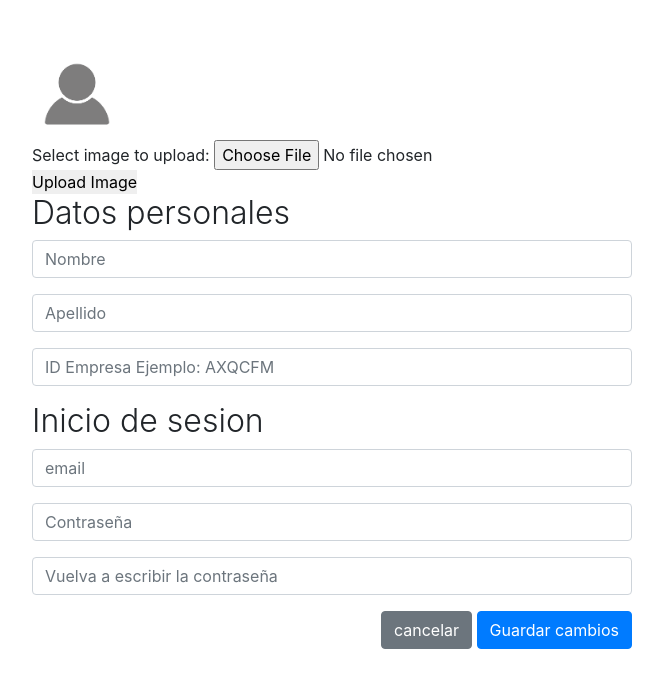
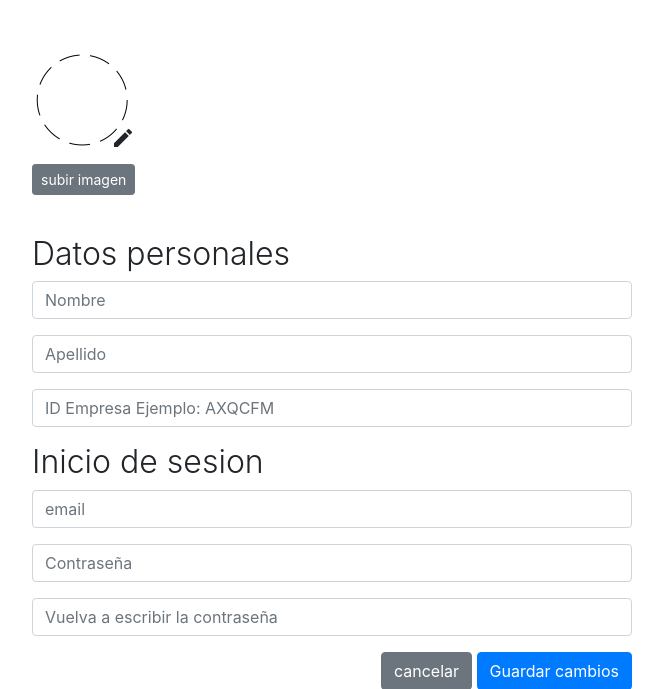
Before and after one commit to guilledp/Proyecto, a PHP site: page /profile.php in a window 1280 px wide. Shown: the part 111-800 px from the top of the page, without its empty margins (308-971 px from the left). Run offline with PHP 8.4, Linux system fonts and the light colour scheme; the visitor is signed in with stand-in values (Sample User, id 1).

Commit message:
Los usuarios pueden agregar su avatar. Agregado Cerras Sesion

```diff
--- a/css/styles.css
+++ b/css/styles.css
@@ -133,3 +133,31 @@
 	width: 100%;
 	position: fixed;
 }
+
+.image-upload>input {
+  display: none;
+}
+
+.container {
+  position: relative;
+  width: 50%;
+  max-width: 300px;
+	padding: 0;
+	margin: 0;
+}
+
+.image {
+  display: block;
+  width: 100%;
+  height: auto;
+}
+
+/* Top right text */
+.bottom-right {
+
+	line-height: 0;
+	font-size: x-large;
+	position: absolute;
+  bottom: 0px;
+  right: 0px;
+}
--- a/header.php
+++ b/header.php
@@ -9,13 +9,13 @@
     <span class="navbar-toggler-icon"></span>
   </button>
 
-  <div class=" navbar-collapse show" id="NavBar"> <!--Agregar show-->
+  <div class="collapse navbar-collapse" id="NavBar"> <!--Agregar show-->
 
     <div class="navbar-nav align-items-end">
       <a class="nav-item nav-link active" href="index.php">Home</a>
       <a class="nav-item nav-link" href="#">Mis Certificados</a>
       <a class="nav-item nav-link" href="profile.php">Perfil</a>
-      <a class="nav-item nav-link" href="login.php">Salir</a>
+      <a class="nav-item nav-link" href="index.php?logout=bye">Salir</a>
     </div>
 
   </div>
--- a/json/usuarios.json
+++ b/json/usuarios.json
@@ -1 +1 @@
-[{"email":"guille_dp@hotmail.com","password":"$2y$10$.ny5RX\/eZkAXYP.3ZRfr9eXpfxvDK9eMBjCKh56ecW2itmT88bn3a","nombre":"Guille","apellido":"dp","idEempresa":"safdsg"}]
+[{"email":"guille_dp@hotmail.com","password":"$2y$10$.ny5RX\/eZkAXYP.3ZRfr9eXpfxvDK9eMBjCKh56ecW2itmT88bn3a","nombre":"Guille","apellido":"dp","idEempresa":"safdsg"},{"email":"sol_tropeano@hotmail.com","password":"$2y$10$jQHgRwBJsbDg2ZWIcjTm1Oe3fKpdFRJJTz6\/ML1GCt7MBNalaIa2G","nombre":"sol","apellido":"tropeano","idEempresa":"awfgAF"},{"email":"asistentes@delec.com.ar","password":"$2y$10$b.hWlFJi8le5QNWXdQj1Ru1sH7lhrsEvC9YlEsV0QU.4W.T5ctEDC","nombre":"safdgs","apellido":"dfsf","idEempresa":"AFF"}]
--- a/profile.php
+++ b/profile.php
@@ -1,36 +1,62 @@
 <?php
 
-//VERIFICAR SESION
-  session_start();
-  if(!isset($_SESSION['id'])){
-  die(header("location: login.php"));
-  }
-//VERIFICAR SESION
+include_once('session.php');
 
-if ($_POST){
+$errorTamaño = "";
+$errorTipo = "";
+$nombreAvatar = $_SESSION['id'];
 
-if( $_FILES['avatar']['error'] === 0){
-//mover a la carpeta
+if (isset($_FILES["fileToUpload"])) {
 
-  if (!file_exists('avatars')){
-  mkdir('avatars');
-  }
+    $target_dir = "img/useravatar/";
+    $target_file = $target_dir . basename($_FILES["fileToUpload"]["name"]);
+    $imageFileType = strtolower(pathinfo($target_file,PATHINFO_EXTENSION));
+    $uploadOk = 1;
 
-  $ext = pathinfo($_FILES['avatar']['name'],PATHINFO_EXTENSION);
-  if ($ext !='png' && $ext !='jpg' && $ext !='jpeg') {
-    $errorFormatoImagen = "El formato debe ser .png, .jpg o .jpeg";
-  }
+    // VERIFICAR SI ES UN ARCHIVO
+    if ($_FILES["fileToUpload"]["tmp_name"] != "") {
+      if(isset($_POST["submit"])) {
+        $check = getimagesize($_FILES["fileToUpload"]["tmp_name"]);
+        if($check !== false) {
+          $uploadOk = 1;
+        } else {
+          $uploadOk = 0;
+        }
+      }
+    }
 
-  move_uploaded_file($_FILES['avatar']['tmp_name'],'avatars/' . $nombreArchivo);
+    // VERIFICAR TAMAÑO
+    if ($_FILES["fileToUpload"]["size"] > 500000) {
+      $errorTamaño =  "El archivo debe pesar menos de 5 MB.";
+      $uploadOk = 0;
+    }
+    // VERIFICAR FORMATO
+    if($imageFileType != "jpg" && $imageFileType != "png" && $imageFileType != "jpeg"
+    && $imageFileType != "gif" ) {
+      $errorTipo = "seleccione una imagen del tipo JPG, JPEG, PNG o GIF.";
+      $uploadOk = 0;
+    }
+    // VERIFICAR ERRORES Y SUBIR EL ARCHIVO
+    if ($uploadOk == 0) {
+    } else {
+      $target_file = $target_dir . $nombreAvatar . "";
+      if (move_uploaded_file($_FILES["fileToUpload"]["tmp_name"], $target_file)) {
+    // PUEDE HABER UN MENSAJE SI SE SUBIO CORRECTAMENTE
+      }
+    }
+}
 
-}
+if (file_exists('img/useravatar/' . $nombreAvatar)) {
+  $nombreAvatar =  "img\\useravatar\\" . $nombreAvatar;
+}else {
+  $nombreAvatar = 'img\user.png' ;
 }
 
 ?>
 
 
 <!DOCTYPE html>
-<html lang="en" dir="ltr">
+<html lang="es" dir="ltr">
   <head>
     <meta charset="utf-8">
     <link rel="stylesheet" href="https://stackpath.bootstrapcdn.com/bootstrap/4.3.1/css/bootstrap.min.css" integrity="sha384-ggOyR0iXCbMQv3Xipma34MD+dH/1fQ784/j6cY/iJTQUOhcWr7x9JvoRxT2MZw1T" crossorigin="anonymous">
@@ -50,13 +76,31 @@
 
   <div class="col-md-6">
 
-      <img id="imagen_perfil" src="img\profile.png" alt="">
+    <!-- SUBIEENDO ARCHIVOS -->
+      <div class="input-group mb-3">
+      <form action="profile.php" method="post" enctype="multipart/form-data">
 
-      <form action="upload.php" method="post" enctype="multipart/form-data">
-        Select image to upload:
-        <input type="file" name="avatar" id="avatar">
-        <input type="submit" value="Upload Image" name="submit">
+          <div class="image-upload">
+            <label for="fileToUpload">
+
+              <div class="container">
+                <img src= <?=$nombreAvatar?> alt="Avatar" class="image">
+                <div class="bottom-right"><i class="icon ion-md-create"></i></div>
+              </div>
+
+            </label>
+            <input type="file" name="fileToUpload" id="fileToUpload">
+          </div>
+
+          <div class="">
+            <input class="btn btn-secondary btn-sm" type="submit" value="subir imagen" name="submit">
+            <p class="invalid-feedback"> <?=$errorTipo . " " . $errorTamaño;?> </p>
+          </div>
+
+
       </form>
+      </div>
+      <!-- SUBIEENDO ARCHIVOS -->
 
       <h2 class="display-2">Datos personales</h2>
 
--- a/register.php
+++ b/register.php
@@ -70,7 +70,7 @@
 
 ?>
 <!DOCTYPE html>
-<html lang="en" dir="ltr">
+<html lang="es" dir="ltr">
   <head>
     <meta charset="utf-8">
     <link rel="stylesheet" href="https://stackpath.bootstrapcdn.com/bootstrap/4.3.1/css/bootstrap.min.css" integrity="sha384-ggOyR0iXCbMQv3Xipma34MD+dH/1fQ784/j6cY/iJTQUOhcWr7x9JvoRxT2MZw1T" crossorigin="anonymous">
--- /dev/null
+++ b/session.php
@@ -0,0 +1,23 @@
+<?php
+session_start();
+
+//var_dump($_SESSION['id']);
+
+if (isset($_GET['logout'])) {
+  if ($_GET['logout'] === 'bye'){
+
+    unset($_SESSION['id']);
+    session_destroy();
+    header('Location: login.php');
+
+  }
+}
+
+//VERIFICAR SESION
+  if(!isset($_SESSION['id'])){
+  die(header("location: login.php"));
+  }
+//VERIFICAR SESION
+
+
+ ?>
```
Also changed, not shown: curso.php (+2 -7 lines), index.php (+2 -7 lines), login.php (+11 -2 lines), img/profile.png (deleted), img/user.png (added), 3 other files.
